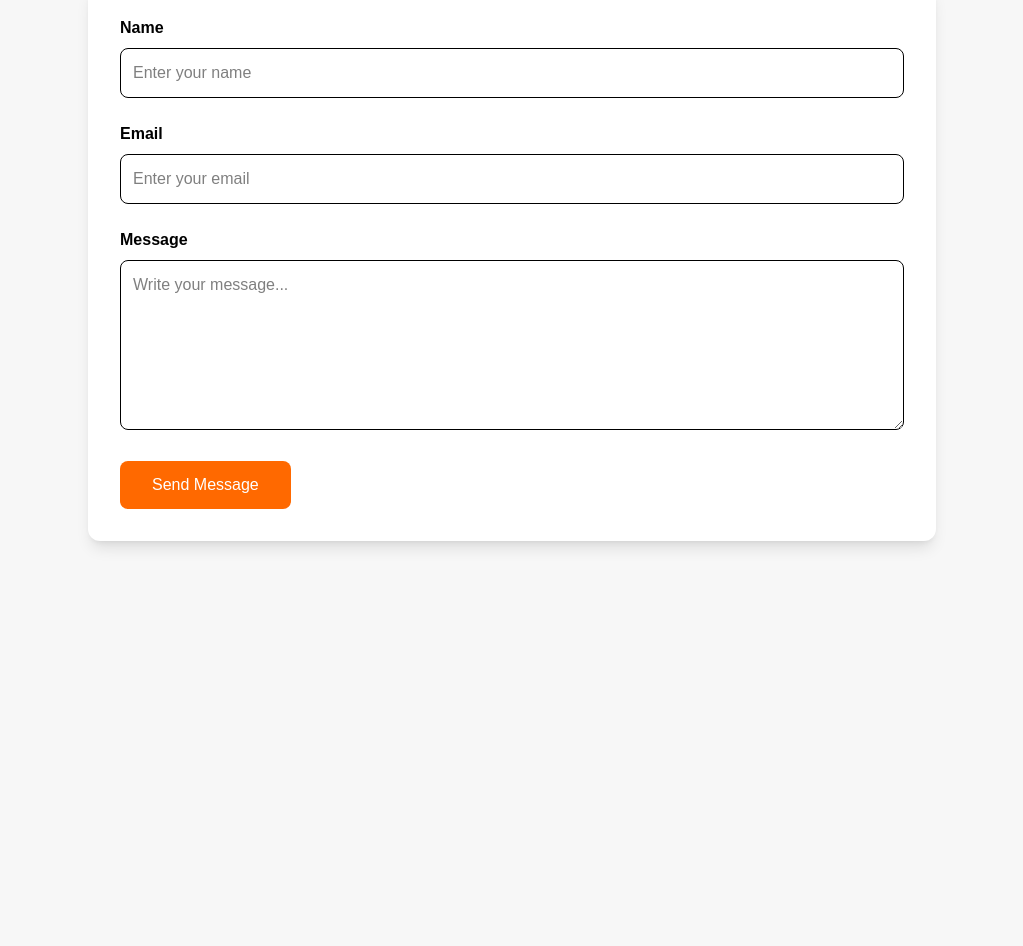
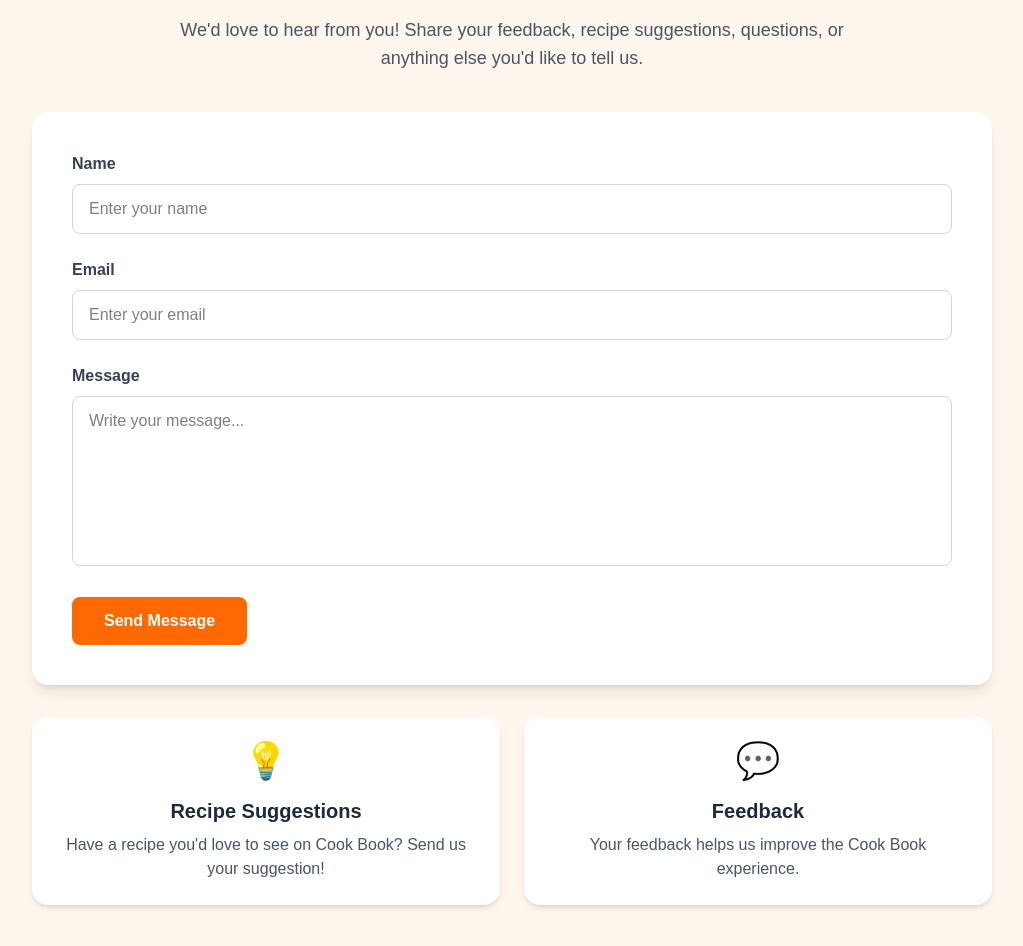
Before and after one commit to dhairyabandekar/cookbook, a React (Vite) app in the folder client/: page /contact in a window 1280 px wide. Shown: the part 260-1206 px from the top of the page, without its empty margins (128-1151 px from the left). Before the commit the page ends 849 px from the top, so only its background shows below. Built offline with nearby package versions, Linux system fonts and the light colour scheme.

Commit message:
Activated contact form

```diff
--- a/client/src/pages/Contact.jsx
+++ b/client/src/pages/Contact.jsx
@@ -1,72 +1,277 @@
+import { useState } from "react";
+
 function Contact() {
+  const [formData, setFormData] = useState({
+    name: "",
+    email: "",
+    message: "",
+  });
+
+  const [status, setStatus] = useState("");
+  const [loading, setLoading] = useState(false);
+
+  const handleChange = (e) => {
+    const { name, value } = e.target;
+
+    setFormData((prev) => ({
+      ...prev,
+      [name]: value,
+    }));
+  };
+
+  const handleSubmit = async (e) => {
+    e.preventDefault();
+
+    setLoading(true);
+    setStatus("");
+
+    try {
+      const data = new FormData();
+
+      data.append(
+        "access_key",
+        import.meta.env.VITE_WEB3FORMS_ACCESS_KEY
+      );
+
+      data.append("name", formData.name);
+      data.append("email", formData.email);
+      data.append("message", formData.message);
+
+      data.append(
+        "subject",
+        "New Contact Message - Cook Book"
+      );
+
+      data.append(
+        "from_name",
+        "Cook Book Contact Form"
+      );
+
+      const response = await fetch(
+        "https://api.web3forms.com/submit",
+        {
+          method: "POST",
+          body: data,
+        }
+      );
+
+      const result = await response.json();
+
+      if (result.success) {
+        setStatus(
+          "success"
+        );
+
+        setFormData({
+          name: "",
+          email: "",
+          message: "",
+        });
+      } else {
+        setStatus(
+          "error"
+        );
+      }
+    } catch (error) {
+      console.error(
+        "Contact form error:",
+        error
+      );
+
+      setStatus("error");
+    } finally {
+      setLoading(false);
+    }
+  };
+
   return (
-    <main className="max-w-4xl mx-auto px-6 py-12">
+    <main className="min-h-screen bg-orange-50">
 
-      <h1 className="text-4xl font-bold text-center text-orange-600">
+      {/* Hero Section */}
+
+      <section className="max-w-5xl mx-auto px-4 sm:px-6 lg:px-8 py-12 sm:py-16">
+
+        <div className="text-center">
+
+          <div className="text-5xl mb-5">
+            📩
+          </div>
+
+          <h1 className="text-4xl sm:text-5xl font-bold text-orange-600">
             Contact Us
           </h1>
 
-      <p className="text-center mt-4 text-gray-600">
-        We'd love to hear your feedback, recipe suggestions,
-        or any questions you have.
+          <p className="mt-5 text-base sm:text-lg text-gray-600 max-w-2xl mx-auto leading-7">
+            We'd love to hear from you! Share your feedback,
+            recipe suggestions, questions, or anything else
+            you'd like to tell us.
           </p>
 
-      <div className="bg-white rounded-xl shadow-lg mt-10 p-8">
+        </div>
 
-        <form className="space-y-6">
+
+        {/* Contact Form */}
+
+        <div className="bg-white rounded-2xl shadow-lg mt-10 p-6 sm:p-8 lg:p-10">
+
+          <form
+            onSubmit={handleSubmit}
+            className="space-y-6"
+          >
+
+            {/* Name */}
 
             <div>
 
-            <label className="block font-semibold mb-2">
+              <label
+                htmlFor="name"
+                className="block font-semibold text-gray-700 mb-2"
+              >
                 Name
               </label>
 
               <input
+                id="name"
+                name="name"
                 type="text"
+                value={formData.name}
+                onChange={handleChange}
                 placeholder="Enter your name"
-              className="w-full border rounded-lg p-3 focus:outline-none focus:ring-2 focus:ring-orange-400"
+                required
+                className="w-full border border-gray-300 rounded-lg px-4 py-3 focus:outline-none focus:ring-2 focus:ring-orange-400"
               />
 
             </div>
 
+
+            {/* Email */}
+
             <div>
 
-            <label className="block font-semibold mb-2">
+              <label
+                htmlFor="email"
+                className="block font-semibold text-gray-700 mb-2"
+              >
                 Email
               </label>
 
               <input
+                id="email"
+                name="email"
                 type="email"
+                value={formData.email}
+                onChange={handleChange}
                 placeholder="Enter your email"
-              className="w-full border rounded-lg p-3 focus:outline-none focus:ring-2 focus:ring-orange-400"
+                required
+                className="w-full border border-gray-300 rounded-lg px-4 py-3 focus:outline-none focus:ring-2 focus:ring-orange-400"
               />
 
             </div>
 
+
+            {/* Message */}
+
             <div>
 
-            <label className="block font-semibold mb-2">
+              <label
+                htmlFor="message"
+                className="block font-semibold text-gray-700 mb-2"
+              >
                 Message
               </label>
 
               <textarea
+                id="message"
+                name="message"
                 rows="6"
+                value={formData.message}
+                onChange={handleChange}
                 placeholder="Write your message..."
-              className="w-full border rounded-lg p-3 focus:outline-none focus:ring-2 focus:ring-orange-400"
-            ></textarea>
+                required
+                className="w-full border border-gray-300 rounded-lg px-4 py-3 resize-none focus:outline-none focus:ring-2 focus:ring-orange-400"
+              />
 
             </div>
 
+
+            {/* Success Message */}
+
+            {status === "success" && (
+              <div className="bg-green-100 text-green-700 rounded-lg px-4 py-3">
+                ✅ Your message has been sent successfully!
+              </div>
+            )}
+
+
+            {/* Error Message */}
+
+            {status === "error" && (
+              <div className="bg-red-100 text-red-700 rounded-lg px-4 py-3">
+                ❌ Something went wrong. Please try again.
+              </div>
+            )}
+
+
+            {/* Submit Button */}
+
             <button
-            className="bg-orange-500 hover:bg-orange-600 text-white px-8 py-3 rounded-lg transition"
+              type="submit"
+              disabled={loading}
+              className="w-full sm:w-auto bg-orange-500 hover:bg-orange-600 disabled:bg-orange-300 text-white px-8 py-3 rounded-lg font-semibold transition"
             >
-            Send Message
+              {loading
+                ? "Sending..."
+                : "Send Message"}
             </button>
 
           </form>
 
         </div>
 
+
+        {/* Contact Information */}
+
+        <div className="grid grid-cols-1 sm:grid-cols-2 gap-6 mt-8">
+
+          <div className="bg-white rounded-2xl shadow-md p-6 text-center">
+
+            <div className="text-4xl">
+              💡
+            </div>
+
+            <h2 className="text-xl font-bold text-gray-800 mt-4">
+              Recipe Suggestions
+            </h2>
+
+            <p className="text-gray-600 mt-2">
+              Have a recipe you'd love to see on Cook Book?
+              Send us your suggestion!
+            </p>
+
+          </div>
+
+
+          <div className="bg-white rounded-2xl shadow-md p-6 text-center">
+
+            <div className="text-4xl">
+              💬
+            </div>
+
+            <h2 className="text-xl font-bold text-gray-800 mt-4">
+              Feedback
+            </h2>
+
+            <p className="text-gray-600 mt-2">
+              Your feedback helps us improve the Cook Book
+              experience.
+            </p>
+
+          </div>
+
+        </div>
+
+      </section>
+
     </main>
   );
 }
```
Also changed, not shown: 1 other file (tests, documents, lock files or other folders). Lines whose indentation alone changed are shown as unchanged.
